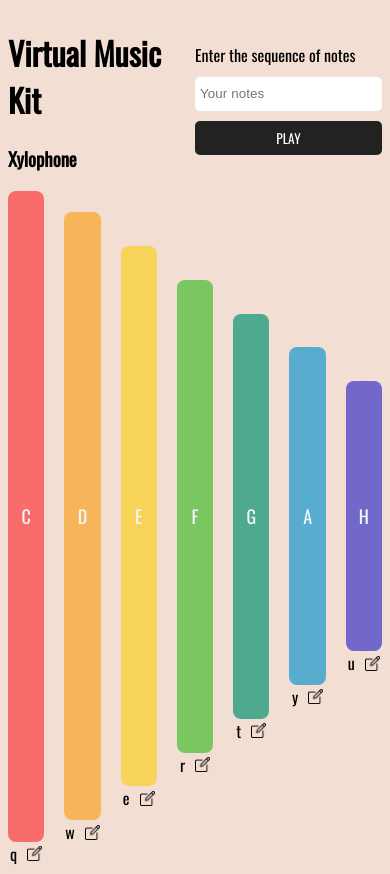
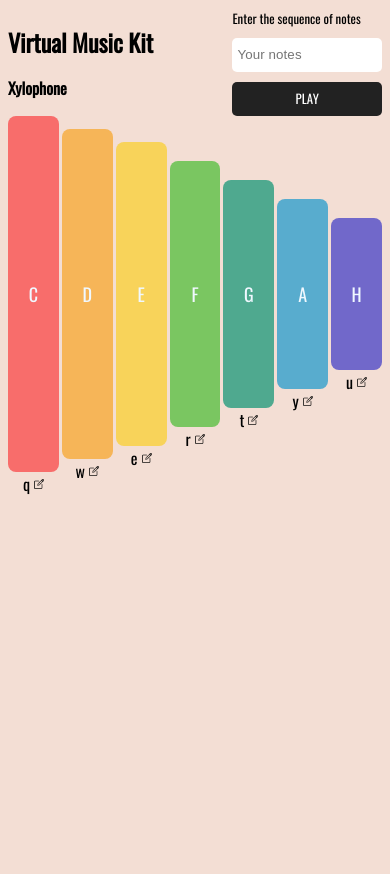
Before and after one commit to SwetlanaAng/xylophone, a website with bundled scripts: page virtual-music-kit/index.html in a window 390 px wide. After the commit the page ends 844 px from the top, so only its background shows below. Built offline with nearby package versions, Linux system fonts and the light colour scheme.

Commit message:
feat: add adaptivity

```diff
--- a/virtual-music-kit/style.css
+++ b/virtual-music-kit/style.css
@@ -181,3 +181,45 @@ body {
   height: 40%;
   width: 100%;
 }
+@media (max-width: 768px) {
+  .h1 {
+    font-size: 1.5rem;
+  }
+  .h3 {
+    font-size: 1rem;
+  }
+  .label {
+    font-size: 0.8rem;
+  }
+  .edit-img {
+    width: 10px;
+  }
+  .input-edit {
+    width: 20%;
+  }
+  .button {
+    font-size: 0.8rem;
+  }
+  .xylophone {
+    gap: 8px;
+    height: 52vh;
+  }
+  .D4 {
+    height: 87%;
+  }
+  .form {
+    width: 40%;
+  }
+  .input-edit {
+    width: 41%;
+  }
+  .key-label-box {
+    gap: 4px;
+  }
+}
+@media (max-width: 500px) {
+  .xylophone {
+    gap: 3px;
+    height: 45vh;
+  }
+}
```
